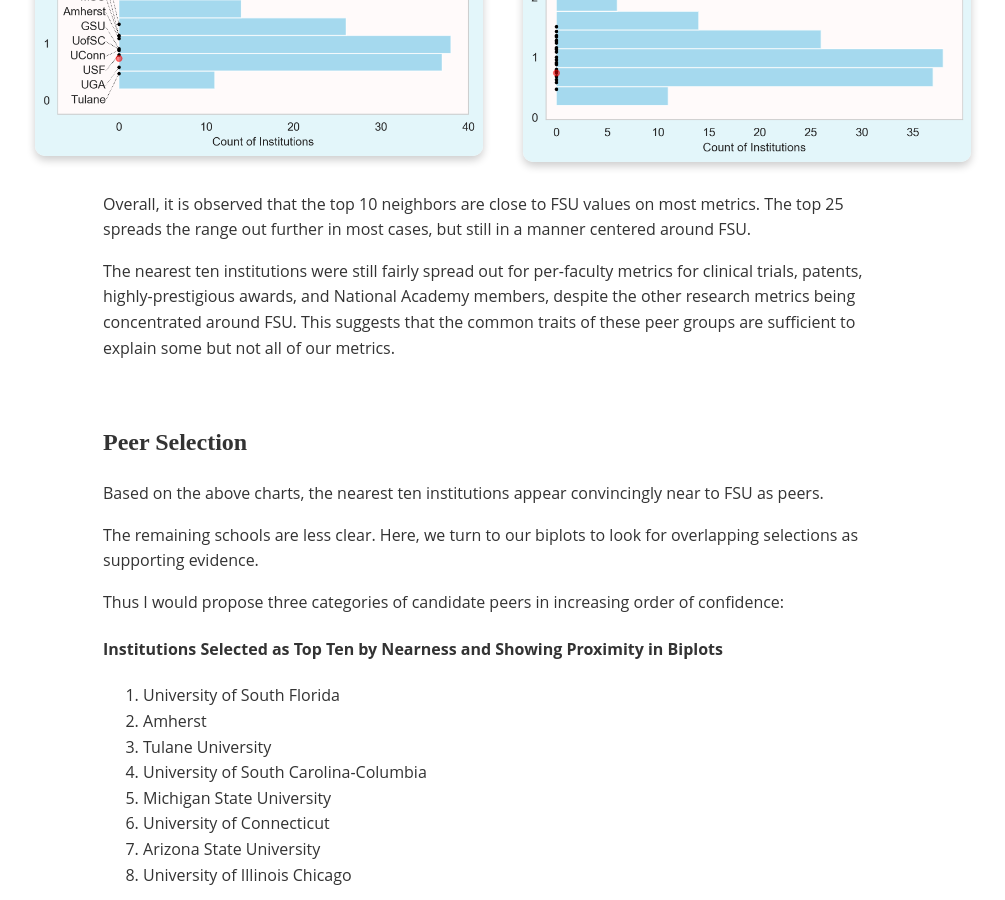
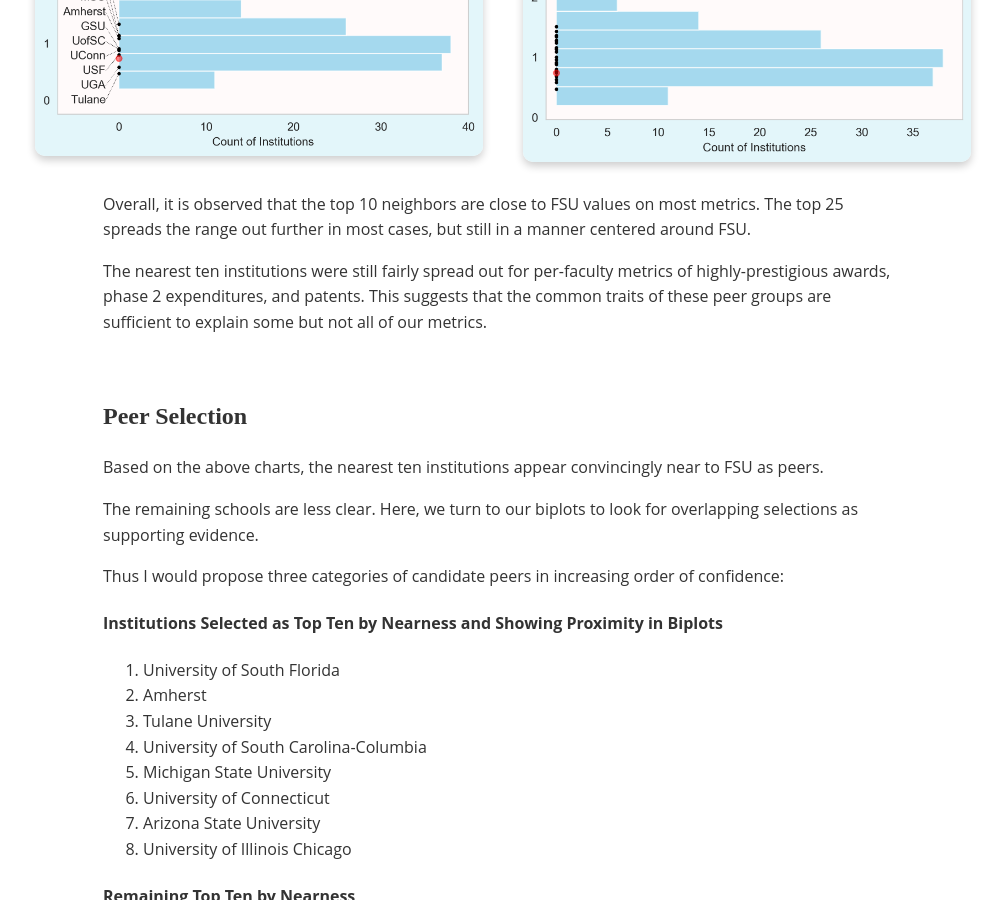
Before and after one commit to rashtastic/r1, a Jekyll site: the page built from index.md, in a window 1280 px wide and 900 px high, scrolled down 25341 px. Shown: the whole window, without its empty margins (137-1142 px from the left). Built offline with Jekyll 4.4.1, drawn with Linux system fonts in a browser that asks for light colours.

Commit message:
Better interpretation of metrics not showing nearness in top 10

```diff
--- a/index.md
+++ b/index.md
@@ -596,7 +596,7 @@
 
 Overall, it is observed that the top 10 neighbors are close to FSU values on most metrics. The top 25 spreads the range out further in most cases, but still in a manner centered around FSU.
 
-The nearest ten institutions were still fairly spread out for per-faculty metrics for clinical trials, patents, highly-prestigious awards, and National Academy members, despite the other research metrics being concentrated around FSU. This suggests that the common traits of these peer groups are sufficient to explain some but not all of our metrics.
+The nearest ten institutions were still fairly spread out for per-faculty metrics of highly-prestigious awards, phase 2 expenditures, and patents. This suggests that the common traits of these peer groups are sufficient to explain some but not all of our metrics.
 
 <br/>
 
```
